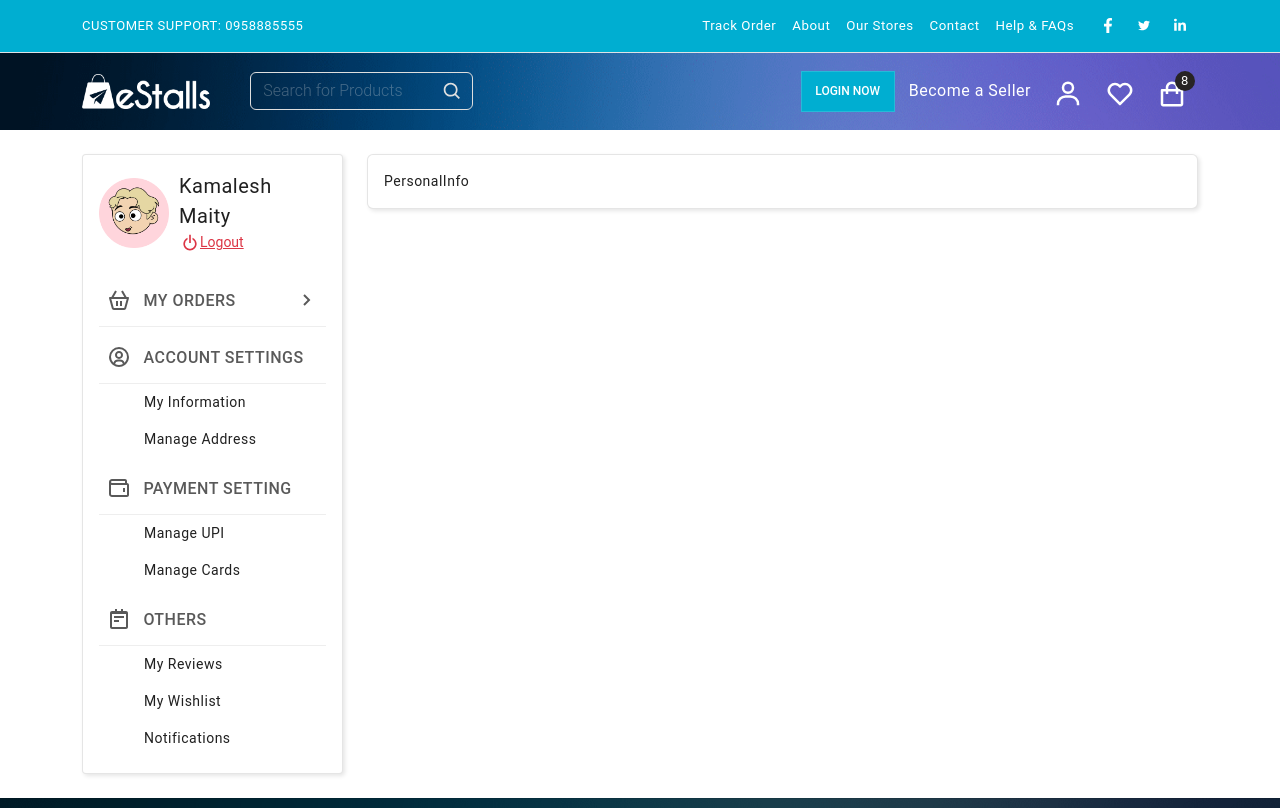
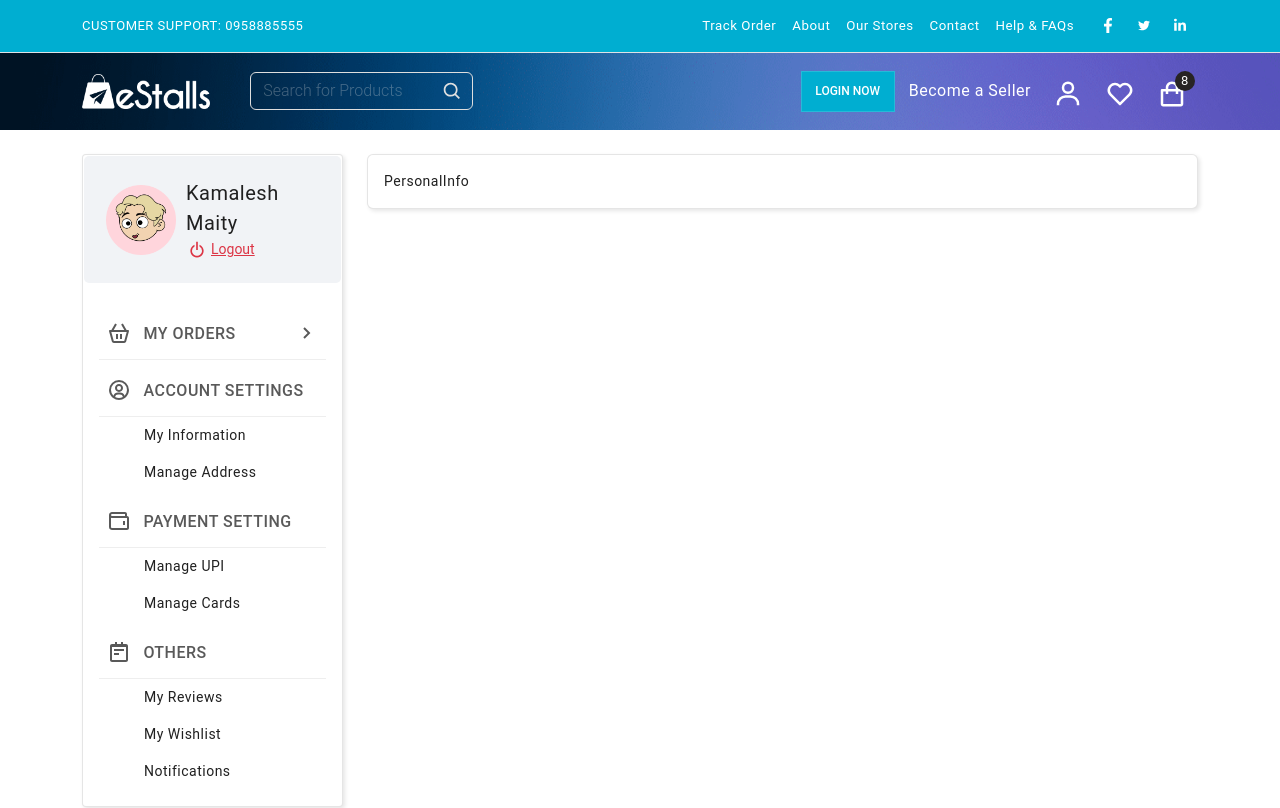
Before and after one commit to kamalesh777/e-stalls-client, a Next.js app: page /profile/account-setting/user-details in a window 1280 px wide. Shown: the top 808 px of the page. Built offline with nearby package versions, Linux system fonts and the light colour scheme.

Commit message:
Dev - profile avatar section made more user friendly

```diff
--- a/src/view/Profile.tsx
+++ b/src/view/Profile.tsx
@@ -91,12 +91,12 @@ const Profile = (): JSX.Element => {
           <div className="col-12 col-xl-3">
             <div className="card side-bar rounded-1 w-100">
               <div className="card-body">
-                <div className="d-flex align-items-center w-100 mb-3">
+                <div className="profile-box">
                   <img src="/assets/images/avatars/profile-image.png" className="profile-avatar" />
                   <div>
                     <p className="fs-5 mb-0">Kamalesh Maity</p>
                     <Button variant="link" className="p-0 text-danger" size="sm">
-                      <BiPowerOff className="fs-5" />
+                      <BiPowerOff className="fs-5 me-1" />
                       Logout
                     </Button>
                   </div>
--- a/styles/globals.scss
+++ b/styles/globals.scss
@@ -291,6 +291,17 @@ input[type="checkbox"] + label{
 .profile-menu .main-menu .menu-icon, .profile-menu .main-menu .menu-icon {
     font-size: 1.5rem;
 	margin-right: 8px;
+}
+.profile-box {
+    display: flex;
+    align-items: center;
+    margin-left: -15px;
+    margin-right: -15px;
+    margin-top: -15px;
+    background-color: $bg-light-2;
+    border-radius: 5px;
+    padding: 22px;
+    margin-bottom: 20px;
 }
 /*
 Product Effect
```
